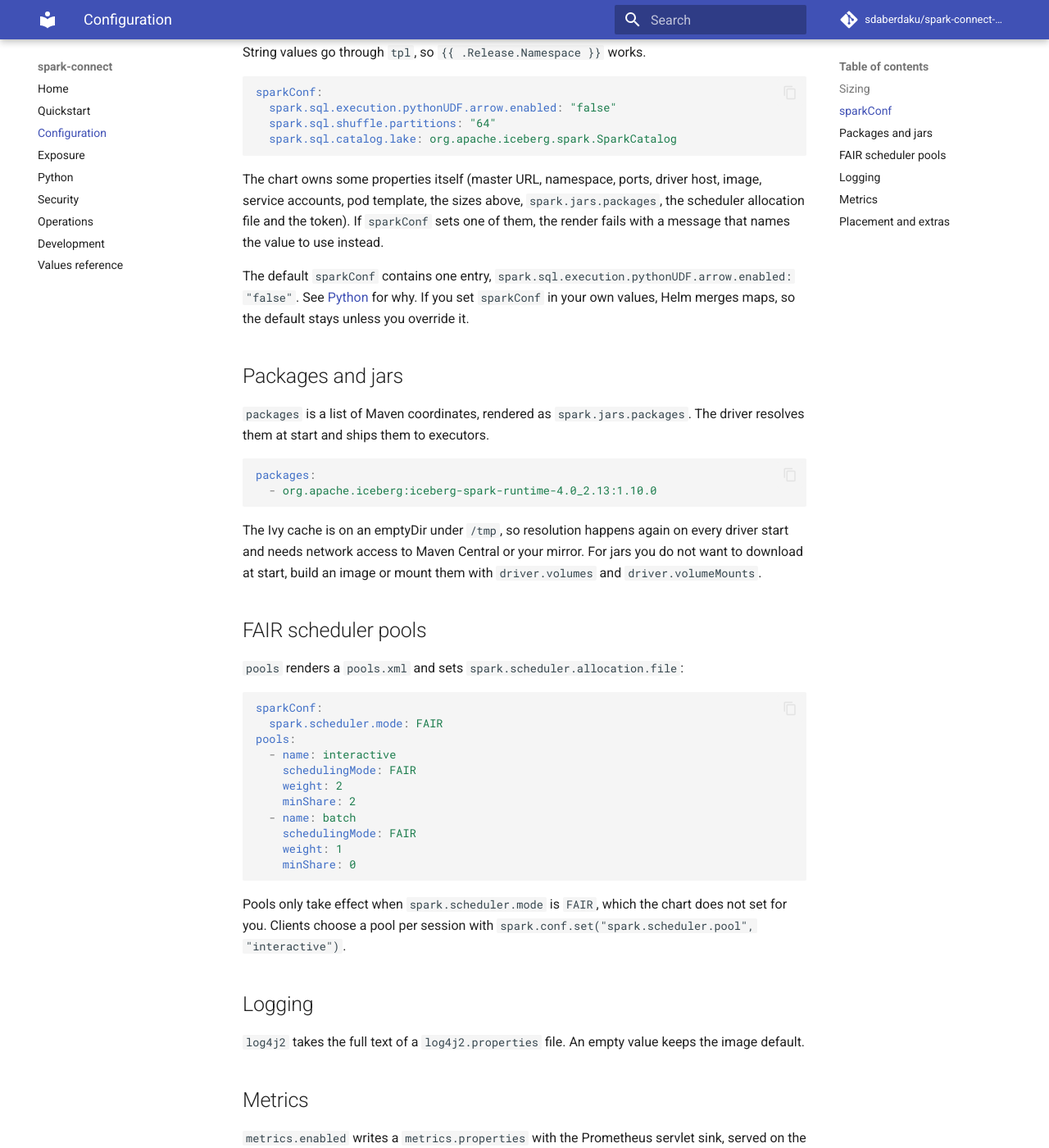
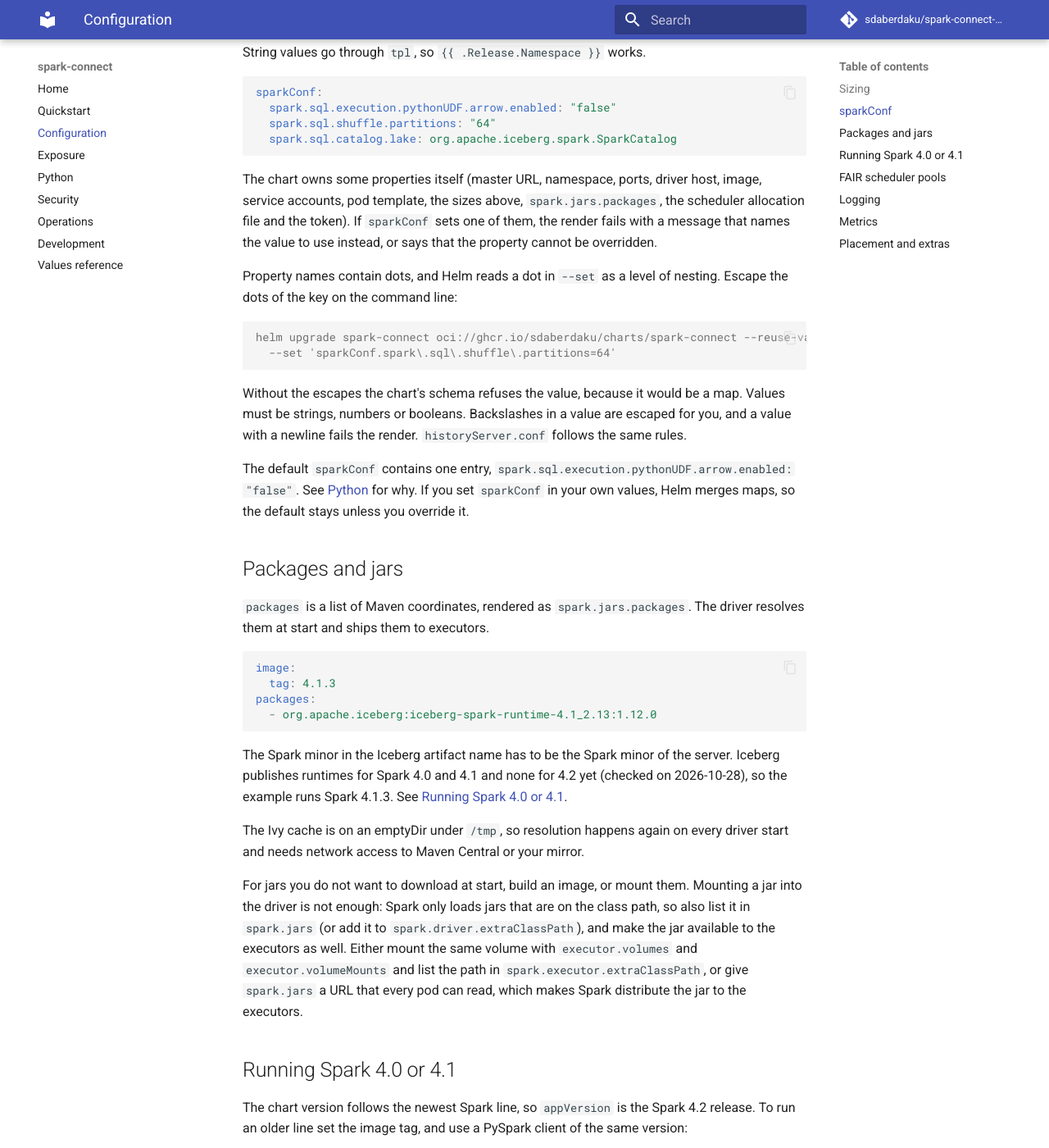
Before and after one commit to sdaberdaku/spark-connect-chart, an MkDocs documentation site: the page built from docs/site/configuration.md, in a window 1280 px wide and 1400 px high, scrolled down 966 px. Shown: the whole window at 82% size. Built offline with MkDocs 1.6.1 and Material for MkDocs 9.7.7, drawn with Linux system fonts in a browser that asks for light colours; comment, search, counter and statistics services are not loaded; some of the changed text lies outside the part shown.

Commit message:
docs: token over port-forward, RBAC with an existing ServiceAccount, namespace and UI advice, release order

````diff
--- a/docs/site/configuration.md
+++ b/docs/site/configuration.md
@@ -36,7 +36,16 @@ sparkConf:
   spark.sql.catalog.lake: org.apache.iceberg.spark.SparkCatalog
 ```
 
-The chart owns some properties itself (master URL, namespace, ports, driver host, image, service accounts, pod template, the sizes above, `spark.jars.packages`, the scheduler allocation file and the token). If `sparkConf` sets one of them, the render fails with a message that names the value to use instead.
+The chart owns some properties itself (master URL, namespace, ports, driver host, image, service accounts, pod template, the sizes above, `spark.jars.packages`, the scheduler allocation file and the token). If `sparkConf` sets one of them, the render fails with a message that names the value to use instead, or says that the property cannot be overridden.
+
+Property names contain dots, and Helm reads a dot in `--set` as a level of nesting. Escape the dots of the key on the command line:
+
+```console
+helm upgrade spark-connect oci://ghcr.io/sdaberdaku/charts/spark-connect --reuse-values \
+  --set 'sparkConf.spark\.sql\.shuffle\.partitions=64'
+```
+
+Without the escapes the chart's schema refuses the value, because it would be a map. Values must be strings, numbers or booleans. Backslashes in a value are escaped for you, and a value with a newline fails the render. `historyServer.conf` follows the same rules.
 
 The default `sparkConf` contains one entry, `spark.sql.execution.pythonUDF.arrow.enabled: "false"`. See [Python](python.md) for why. If you set `sparkConf` in your own values, Helm merges maps, so the default stays unless you override it.
 
@@ -45,11 +54,28 @@ The default `sparkConf` contains one entry, `spark.sql.execution.pythonUDF.arrow
 `packages` is a list of Maven coordinates, rendered as `spark.jars.packages`. The driver resolves them at start and ships them to executors.
 
 ```yaml
+image:
+  tag: 4.1.3
 packages:
-  - org.apache.iceberg:iceberg-spark-runtime-4.0_2.13:1.10.0
+  - org.apache.iceberg:iceberg-spark-runtime-4.1_2.13:1.12.0
 ```
 
-The Ivy cache is on an emptyDir under `/tmp`, so resolution happens again on every driver start and needs network access to Maven Central or your mirror. For jars you do not want to download at start, build an image or mount them with `driver.volumes` and `driver.volumeMounts`.
+The Spark minor in the Iceberg artifact name has to be the Spark minor of the server. Iceberg publishes runtimes for Spark 4.0 and 4.1 and none for 4.2 yet (checked on 2026-10-28), so the example runs Spark 4.1.3. See [Running Spark 4.0 or 4.1](#running-spark-40-or-41).
+
+The Ivy cache is on an emptyDir under `/tmp`, so resolution happens again on every driver start and needs network access to Maven Central or your mirror.
+
+For jars you do not want to download at start, build an image, or mount them. Mounting a jar into the driver is not enough: Spark only loads jars that are on the class path, so also list it in `spark.jars` (or add it to `spark.driver.extraClassPath`), and make the jar available to the executors as well. Either mount the same volume with `executor.volumes` and `executor.volumeMounts` and list the path in `spark.executor.extraClassPath`, or give `spark.jars` a URL that every pod can read, which makes Spark distribute the jar to the executors.
+
+## Running Spark 4.0 or 4.1
+
+The chart version follows the newest Spark line, so `appVersion` is the Spark 4.2 release. To run an older line set the image tag, and use a PySpark client of the same version:
+
+```yaml
+image:
+  tag: 4.1.3
+```
+
+The chart is tested against the newest patch of every supported line, which are the rows of `spark-versions.json` in the repository. Install the client with `pyspark-client==4.1.3` to match.
 
 ## FAIR scheduler pools
 
@@ -81,7 +107,7 @@ Pools only take effect when `spark.scheduler.mode` is `FAIR`, which the chart do
 
 ## Placement and extras
 
-The driver, executors and history server each take `nodeSelector`, `affinity`, `tolerations`, `topologySpreadConstraints` (driver and executor), `priorityClassName` (driver and executor), `podAnnotations`, `podLabels`, `env`, `volumes` and `volumeMounts`. `commonPodAnnotations` and `commonPodLabels` apply to every pod. There is no default affinity.
+The driver, executors and history server each take `nodeSelector`, `affinity`, `tolerations`, `topologySpreadConstraints`, `priorityClassName`, `podAnnotations`, `podLabels`, `env`, `volumes` and `volumeMounts`. The scheduled restart takes `resources`, `nodeSelector` and `tolerations`. Executors use the driver image unless `executor.image.repository` or `executor.image.tag` is set. `commonPodAnnotations` and `commonPodLabels` apply to every pod. There is no default affinity.
 
 `extraObjects` is a list of extra manifests, each a map or a string, rendered with `tpl`:
 
````
Also changed, not shown: docs/site/development.md (+4 -3 lines), docs/site/quickstart.md (+1 -1 lines), docs/site/security.md (+30 -8 lines), docs/superpowers/specs/2026-10-28-spark-connect-chart-design.md (+15 -8 lines).
